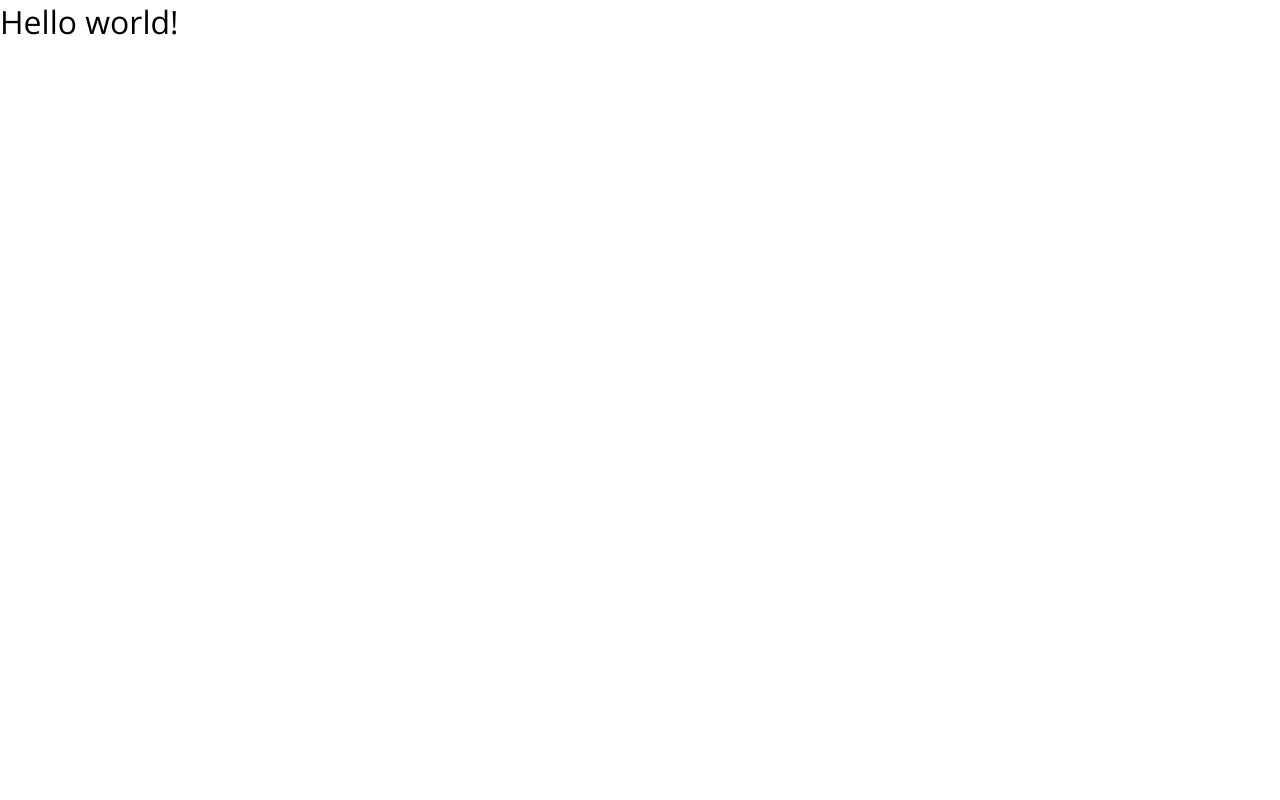
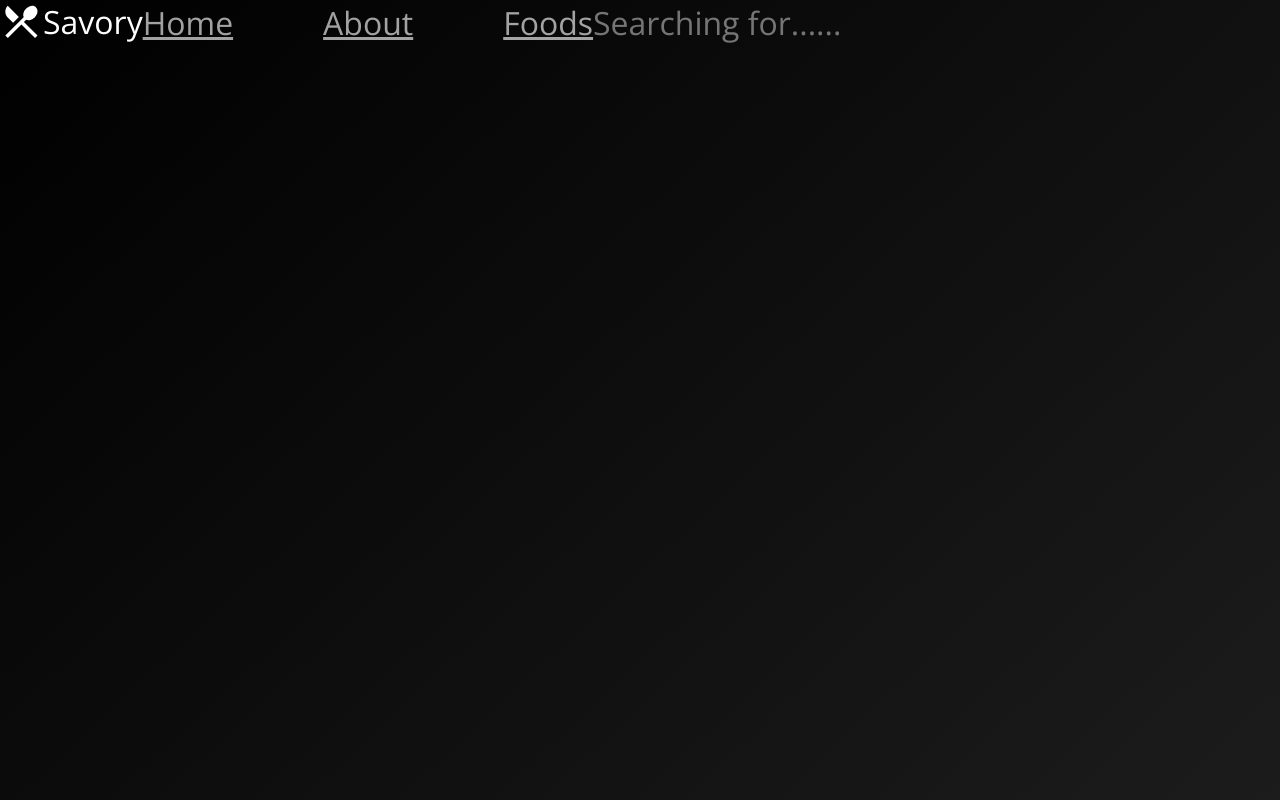
Before and after one commit to KREZOO/Savory, a React (Vite) app: page / in a window 1280 px wide. Built offline with nearby package versions, Linux system fonts and the light colour scheme; a web font is replaced by a local one.

Commit message:
header v0.01

```diff
--- a/src/App.jsx
+++ b/src/App.jsx
@@ -1,4 +1,4 @@
-import Header from './components/Header.jsx';
+import Header from './components/header/Header.jsx';
 
 import './assets/styles/global.scss';
 
--- a/src/assets/styles/global.scss
+++ b/src/assets/styles/global.scss
@@ -8,6 +8,11 @@
 // Global styles
 ::-webkit-scrollbar {
   display: none;
+}
+
+html {
+  height: 100%;
+  background: vars.$mainBackgroundColor;
 }
 
 body {
--- a/src/components/Header.jsx
+++ /dev/null
@@ -1,13 +0,0 @@
-import Styles from './Styles.module.scss';
-
-const Header = () => {
-  return (
-    <header className={Styles.header}>
-      <h1>
-        Hello world!
-      </h1>
-    </header>
-  );
-};
-
-export default Header;
--- a/src/components/Styles.module.scss
+++ /dev/null
@@ -1,4 +0,0 @@
-.header {
-  font-size: 2rem;
-  color: black;
-}
--- /dev/null
+++ b/src/components/header/Header.jsx
@@ -0,0 +1,33 @@
+import Styles from './Styles.module.scss';
+
+const Header = () => {
+  return (
+    <header className={Styles.header}>
+      <div className={Styles.logo}>
+        <img src="/icons/header/logo.svg" alt="logo"></img>
+        <span>Savory</span>
+      </div>
+      <nav className={Styles.nav}>
+        <ul className={Styles.menu}>
+          <li>
+            <a href="#">Home</a>
+          </li>
+          <li>
+            <a href="#">About</a>
+          </li>
+          <li>
+            <a href="#">Foods</a>
+          </li>
+        </ul>
+      </nav>
+      <input placeholder='Searching for......'></input>
+      {/* <div>
+        <button><img src="/icons/header/shopping-cart.svg" alt="shopping-cart"></img></button>
+        <button><img src="/icons/header/sell.svg" alt="sell"></img></button>
+        <button><img src="/icons/header/account.svg" alt="account"></img></button>
+      </div> */}
+    </header>
+  );
+};
+
+export default Header;
--- /dev/null
+++ b/src/components/header/Styles.module.scss
@@ -0,0 +1,32 @@
+@use '../../assets/styles/vars';
+
+.header {
+  position: absolute;
+  display: flex;
+  justify-content: space-between;
+  font-size: 2rem;
+  color: black;
+}
+
+.menu {
+  position: relative;
+  display: flex;
+  gap: 90px;
+  li {
+    a {
+      color: vars.$descColor;
+      text-decoration: underline;
+    }
+  }
+}
+
+.nav {
+  align-content: center;
+}
+
+.logo {
+  display: flex;
+  span {
+    color: vars.$textColor;
+  }
+}
```
Also changed, not shown: public/icons/header/shopping-cart.svg (renamed from public/icons/header/shopping_cart.svg).
